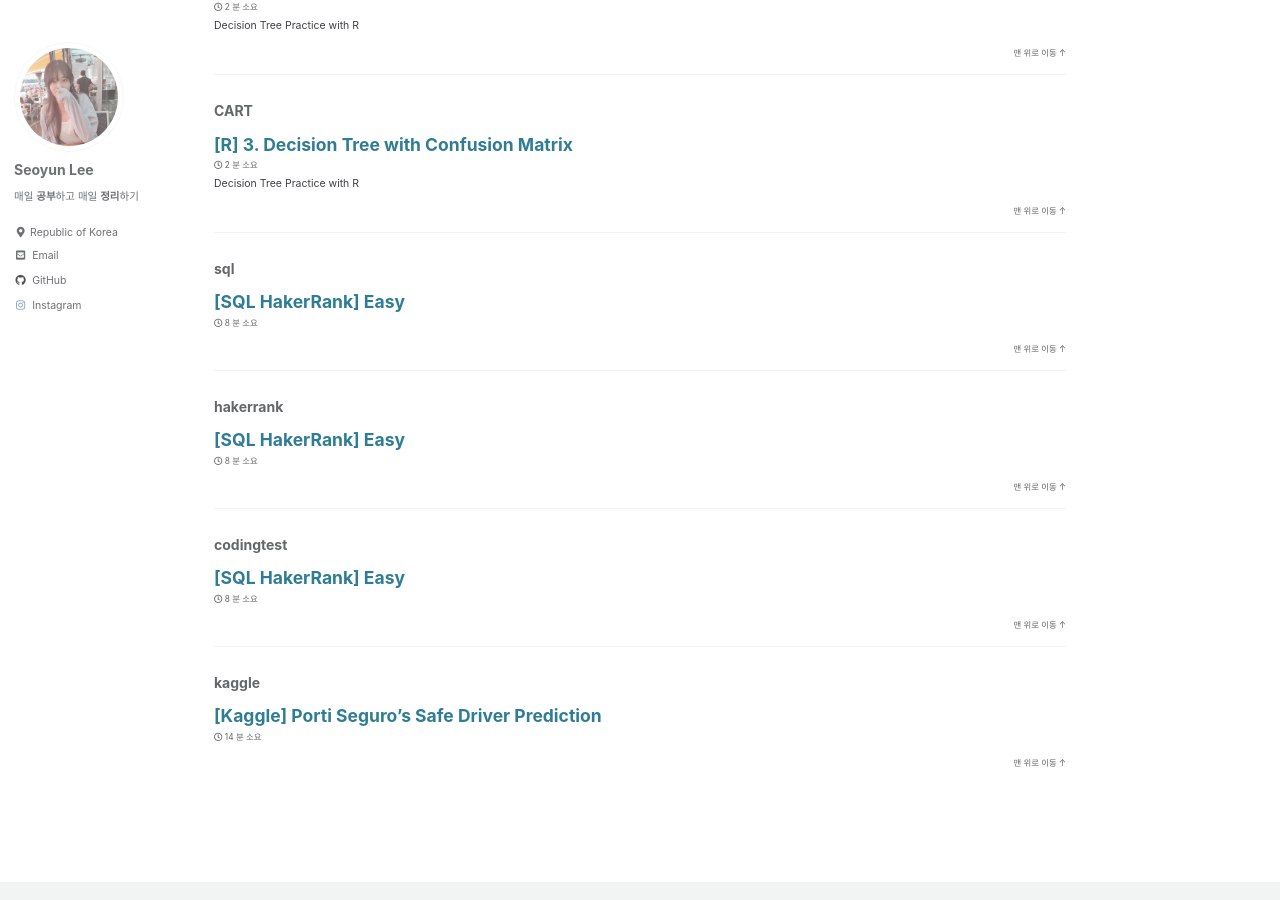
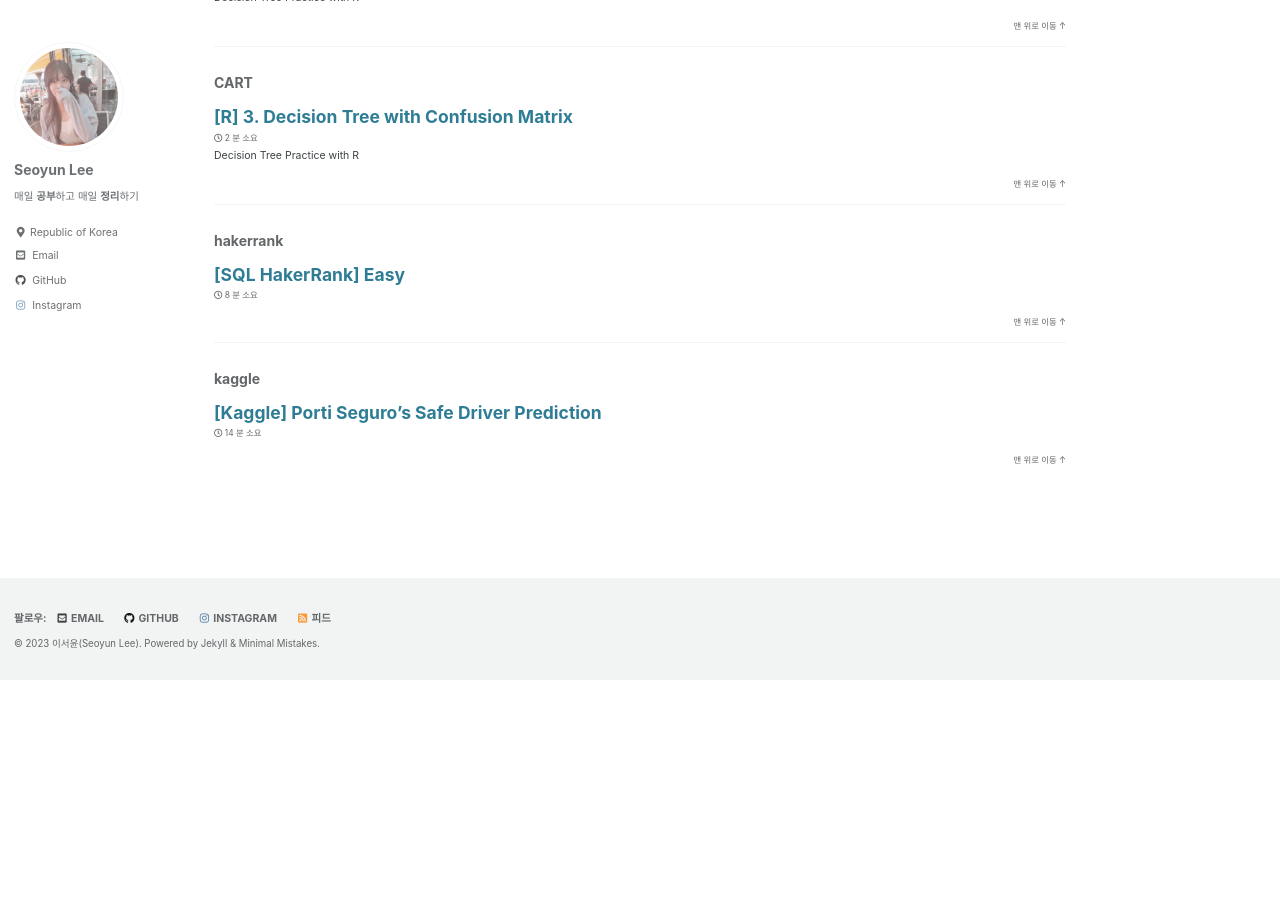
Before and after one commit to seoyun2/seoyun2.github.io, a Jekyll site: the page built from _pages/category-archive.md, in a window 1280 px wide and 900 px high, scrolled down 3108 px. Built offline with Jekyll 4.4.1, drawn with Linux system fonts in a browser that asks for light colours; cached includes are drawn as plain includes; after the commit the page ends 3788 px from its top, so only the background shows below that.

Commit message:
Update 2023-04-17-sql-codingtest-1.md

```diff
--- a/_posts/2023-04-17-sql-codingtest-1.md
+++ b/_posts/2023-04-17-sql-codingtest-1.md
@@ -1,9 +1,7 @@
 ---
 title: "[SQL HakerRank] Easy"
 categories:
-  - sql
   - hakerrank
-  - codingtest
 tags:
   - sql
   - haker rank
```
